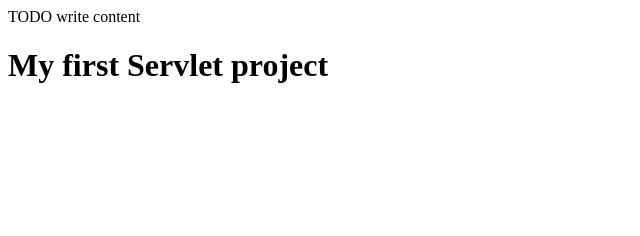
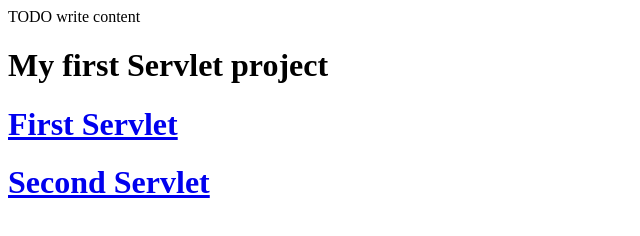
Before and after one commit to Rajeev-singh-git/Servlet-and-Jsp, a plain HTML site: page web/index.html in a window 1280 px wide. Shown: the whole page, without its empty margins (0-640 px from the left). Drawn offline with Linux system fonts and the light colour scheme.

Commit message:
Crating Buttons

```diff
--- a/web/index.html
+++ b/web/index.html
@@ -12,5 +12,7 @@ Click nbfs://nbhost/SystemFileSystem/Templates/JSP_Servlet/Html.html to edit thi
     <body>
         <div>TODO write content</div>
         <h1>My first Servlet project</h1>
+        <h1><a href="web">First Servlet</a> </h1>
+        <h1><a href="second"> Second Servlet</a> </h1>
     </body>
 </html>
```
